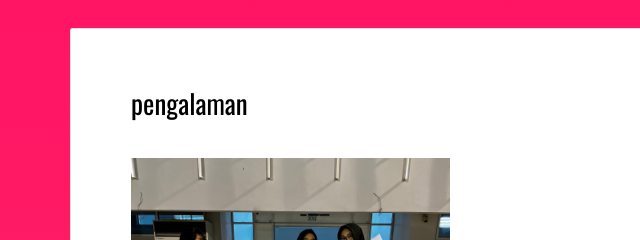
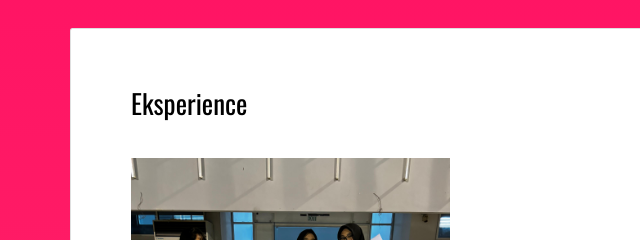
Before and after one commit to mtbhprstwan/tugas_pweb, a plain HTML site: page index.html in a window 1280 px wide. Shown: the part 815-1055 px from the top of the page, 0-640 px from the left. Drawn offline with nearby package versions, Linux system fonts and the light colour scheme.

Commit message:
revisi_pweb3

```diff
--- a/index.html
+++ b/index.html
@@ -58,7 +58,7 @@
 
         <div class="card">
           <div class="card-block">
-            <h2>pengalaman</h2>
+            <h2>Eksperience</h2>
             <div class="row">
               <div class="col-md-4">
                 <img src="./assets/images/inclenation.jpg" class="img-responsive" alt="">
```
